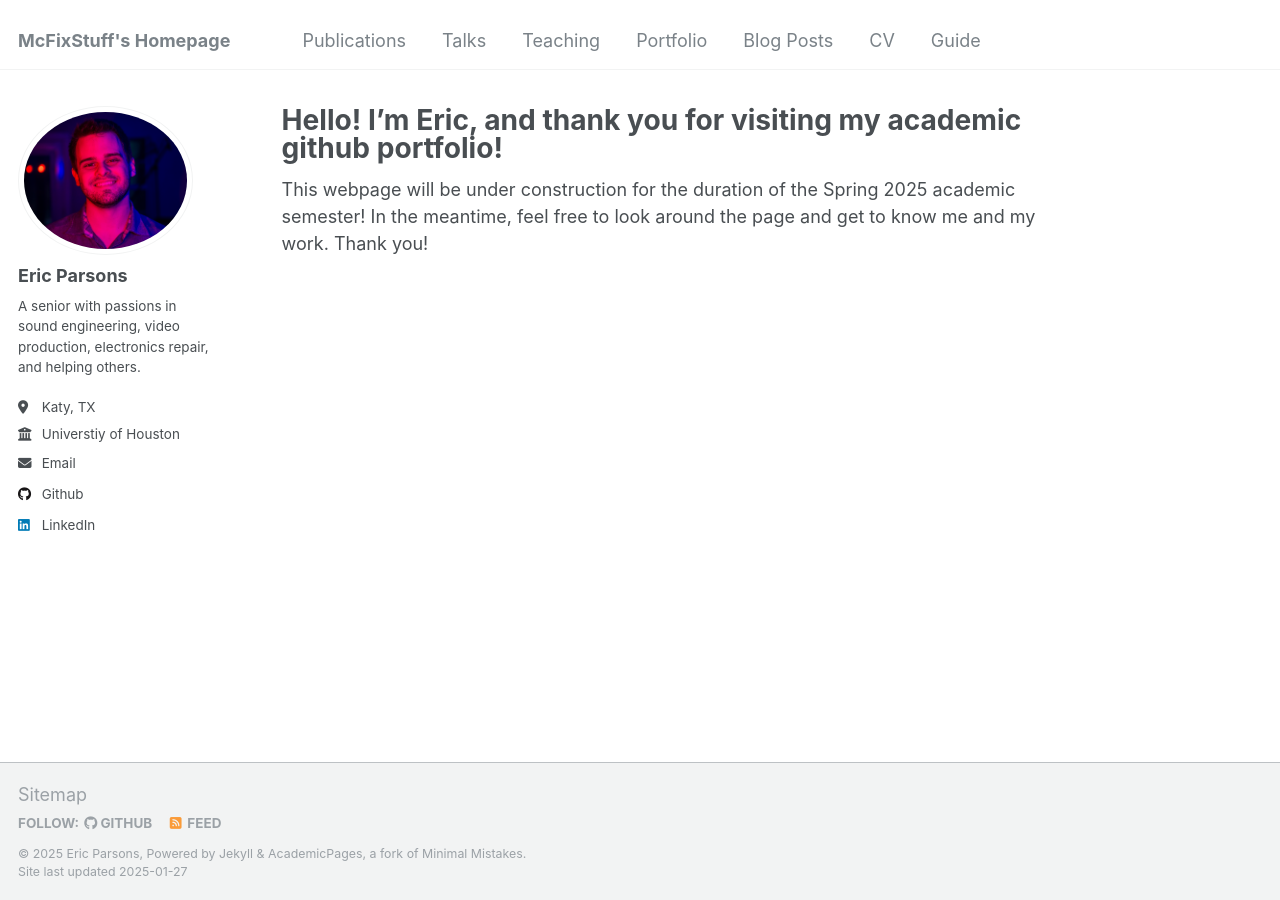
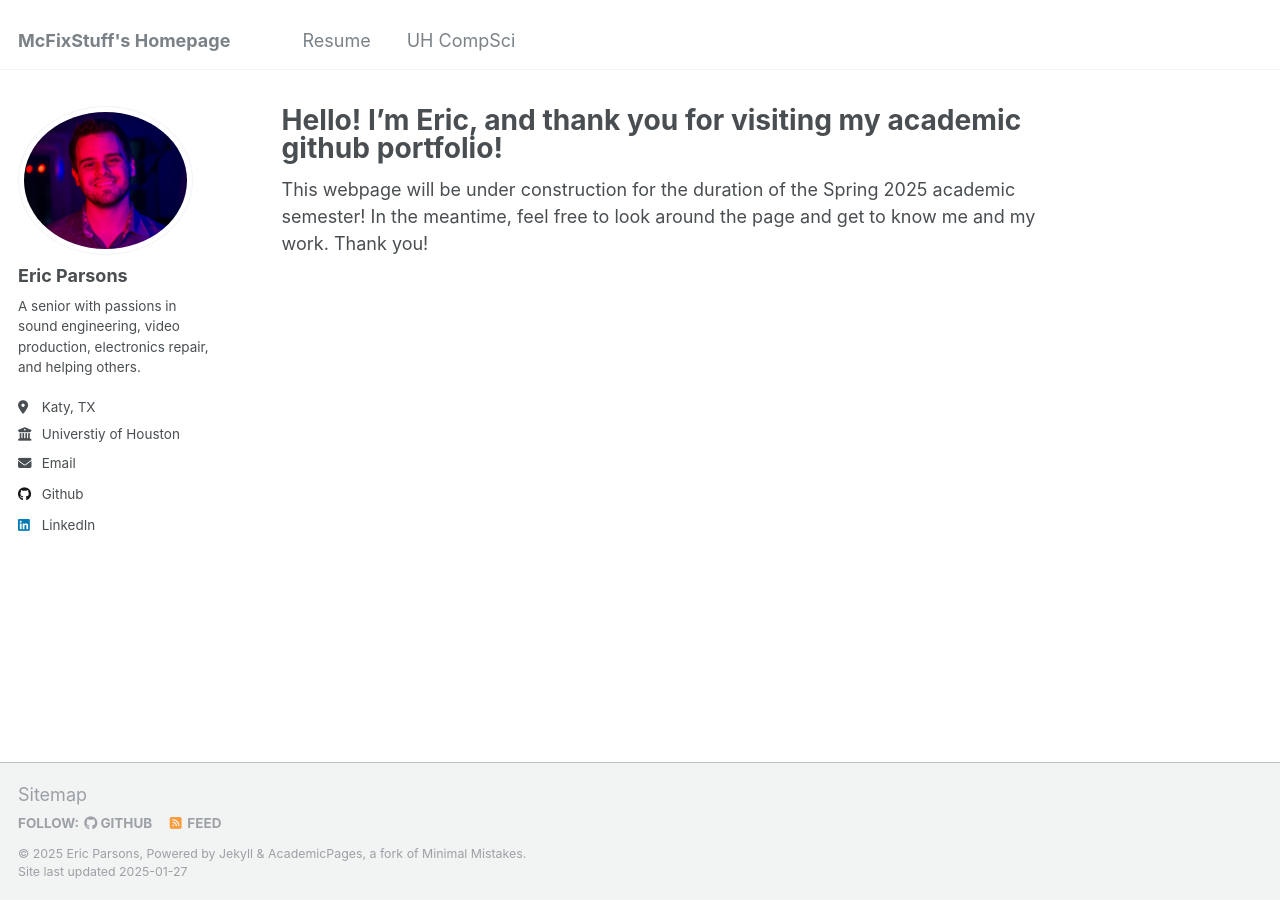
Before and after one commit to mcfixstuff/mcfixstuff.github.io, a Jekyll site: the page built from _pages/about.md, in a window 1280 px wide. Built offline with Jekyll 4.4.1, drawn with Linux system fonts in a browser that asks for light colours.

Commit message:
Update navigation.yml

```diff
--- a/_data/navigation.yml
+++ b/_data/navigation.yml
@@ -5,23 +5,8 @@
 # prevent it from being included in the site.
 
 main:
-  - title: "Publications"
+  - title: "Resume"
     url: /publications/
 
-  - title: "Talks"
-    url: /talks/
-
-  - title: "Teaching"
-    url: /teaching/
-
-  - title: "Portfolio"
-    url: /portfolio/
-
-  - title: "Blog Posts"
-    url: /year-archive/
-
-  - title: "CV"
-    url: /cv/
-
-  - title: "Guide"
-    url: /markdown/
+  - title: "UH CompSci"
+    url: cs.uh.edu
```
